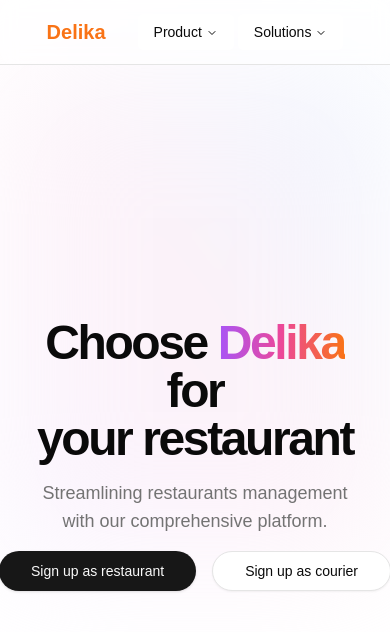
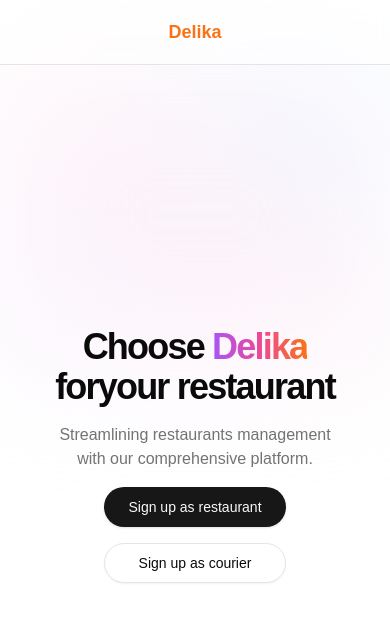
Before and after one commit to Krontiva-HQ/delika-product-website, a Next.js app: page / in a window 390 px wide. Shown: the top 632 px of the page. Built offline with nearby package versions, Linux system fonts and the light colour scheme.

Commit message:
Improve responsive design and layout for hero section and site header

```diff
--- a/app/page.tsx
+++ b/app/page.tsx
@@ -3,9 +3,11 @@
 
 export default function Home() {
   return (
-    <div className="relative min-h-screen">
+    <div className="relative min-h-screen overflow-x-hidden">
       <SiteHeader />
-      <HeroSection />
+      <main className="relative">
+        <HeroSection />
+      </main>
     </div>
   )
 }
--- a/components/hero-section.tsx
+++ b/components/hero-section.tsx
@@ -4,27 +4,27 @@
   return (
     <div className="relative min-h-[calc(100vh-4rem)]">
       <div
-        className="absolute top-0 left-0 right-0 h-[500px] bg-gradient-to-tr from-purple-100 via-pink-100 to-blue-100 opacity-50 blur-3xl"
+        className="absolute top-0 left-0 right-0 h-[300px] md:h-[500px] bg-gradient-to-tr from-purple-100 via-pink-100 to-blue-100 opacity-50 blur-3xl"
         aria-hidden="true"
       />
-      <div className="container relative flex flex-col items-center justify-center gap-4 py-24 text-center md:py-32 min-h-[calc(100vh-4rem)]">
-        <h1 className="text-5xl font-bold tracking-tighter sm:text-6xl md:text-7xl/none lg:text-8xl">
+      <div className="container relative flex flex-col items-center justify-center gap-4 py-12 md:py-24 lg:py-32 text-center min-h-[calc(100vh-4rem)]">
+        <h1 className="text-4xl font-bold tracking-tighter sm:text-5xl md:text-6xl lg:text-7xl xl:text-8xl px-4">
           Choose{" "}
           <span className="bg-gradient-to-r from-purple-500 via-pink-500 to-orange-500 bg-clip-text text-transparent">
             Delika
           </span>{" "}
           for
-          <br />
+          <br className="hidden sm:block" />
           your restaurant
         </h1>
-        <p className="max-w-[800px] text-lg text-muted-foreground sm:text-xl">
-        Streamlining restaurants management with our comprehensive platform.
+        <p className="max-w-[800px] text-base sm:text-lg md:text-xl text-muted-foreground px-4">
+          Streamlining restaurants management with our comprehensive platform.
         </p>
-        <div className="flex gap-4">
-          <Button size="lg" className="rounded-full px-8">
+        <div className="flex flex-col sm:flex-row gap-4 px-4">
+          <Button size="lg" className="rounded-full px-6 md:px-8 w-full sm:w-auto">
             Sign up as restaurant
           </Button>
-          <Button size="lg" variant="outline" className="rounded-full px-8">
+          <Button size="lg" variant="outline" className="rounded-full px-6 md:px-8 w-full sm:w-auto">
             Sign up as courier
           </Button>
         </div>
--- a/components/site-header.tsx
+++ b/components/site-header.tsx
@@ -13,16 +13,16 @@
   return (
     <header className="sticky top-0 z-50 w-full border-b bg-background/95 backdrop-blur supports-[backdrop-filter]:bg-background/60">
       <div className="container flex h-16 items-center">
-        <div className="flex items-center gap-8 mx-auto">
-          <Link href="/" className="font-bold text-xl text-orange-500">
+        <div className="flex items-center gap-4 md:gap-8 mx-auto">
+          <Link href="/" className="font-bold text-lg md:text-xl text-orange-500">
             Delika
           </Link>
-          <NavigationMenu>
+          <NavigationMenu className="hidden md:block">
             <NavigationMenuList>
               <NavigationMenuItem>
-                <NavigationMenuTrigger>Product</NavigationMenuTrigger>
+                <NavigationMenuTrigger className="text-sm lg:text-base">Product</NavigationMenuTrigger>
                 <NavigationMenuContent>
-                  <div className="w-[400px] p-4">
+                  <div className="w-[300px] md:w-[400px] p-4">
                     <NavigationMenuLink asChild>
                       <div className="space-y-3">
                         <h4 className="text-sm font-medium leading-none">Product Features</h4>
@@ -35,9 +35,9 @@
                 </NavigationMenuContent>
               </NavigationMenuItem>
               <NavigationMenuItem>
-                <NavigationMenuTrigger>Solutions</NavigationMenuTrigger>
+                <NavigationMenuTrigger className="text-sm lg:text-base">Solutions</NavigationMenuTrigger>
                 <NavigationMenuContent>
-                  <div className="w-[400px] p-4">
+                  <div className="w-[300px] md:w-[400px] p-4">
                     <NavigationMenuLink asChild>
                       <div className="space-y-3">
                         <h4 className="text-sm font-medium leading-none">Solutions</h4>
```
